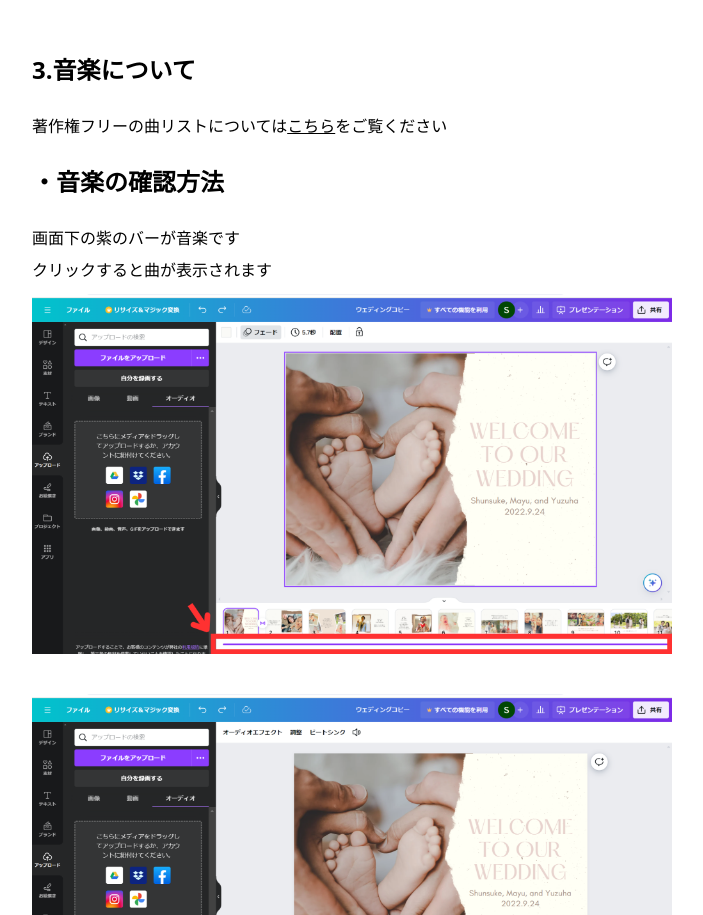
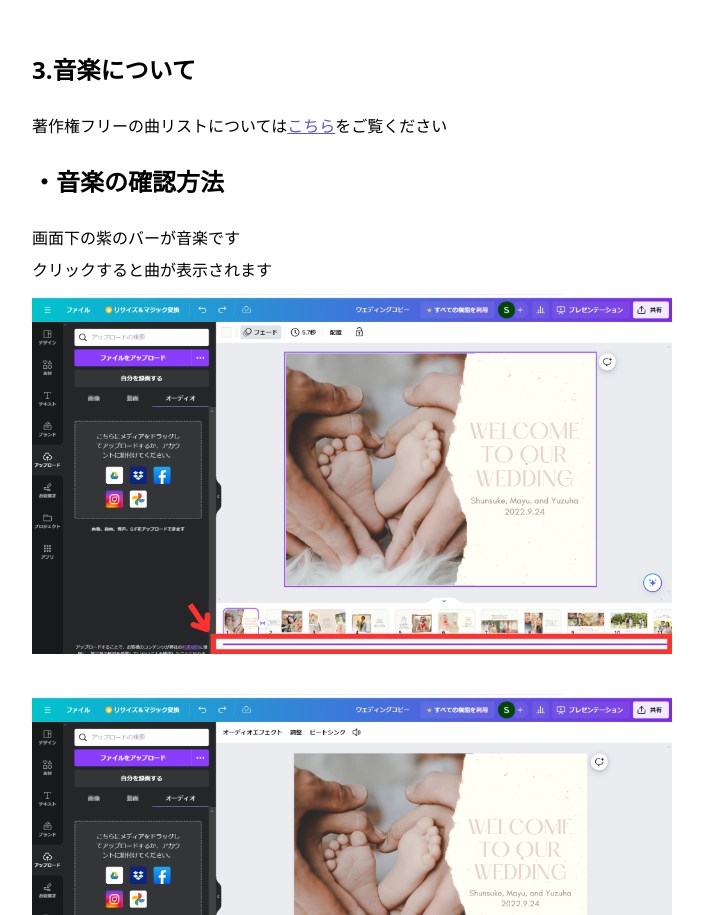
Before and after one commit to garrettomi/omidesigns-instructions, a React (Vite) app: page /PC in a window 1280 px wide. Shown: the part 4518-5433 px from the top of the page, without its empty margins (288-991 px from the left). Built offline with nearby package versions, Linux system fonts and the light colour scheme; a web font is replaced by a local one.

Commit message:
Fix: Adjust kochira links to blue

```diff
--- a/src/pages/Hajimeni.jsx
+++ b/src/pages/Hajimeni.jsx
@@ -48,7 +48,7 @@ export default function Hajimeni() {
             <p>
                 <Link
                     to="https://www.canva.com/ja_jp/affiliates/PECHIMARU/?clickId=QorzJc0DHxyKRC3w6FVG9zkkUkHTDB3UZ3dsUQ0&utm_medium=affiliate&utm_source=pechimaru_2611570&irgwc=1"
-                    className="text-[#777] hover:text-black"
+                    className="text-[#5b5bc5] hover:text-black"
                 >
                     こちら
                 </Link>
--- a/src/pages/PC.jsx
+++ b/src/pages/PC.jsx
@@ -162,7 +162,7 @@ export default function PC() {
             著作権フリーの曲リストについては
                 <Link
                     to="/music"
-                    className="underline"
+                    className="underline text-[#5b5bc5]"
                 >
                     こちら
                 </Link>
--- a/src/pages/SmartPhone.jsx
+++ b/src/pages/SmartPhone.jsx
@@ -181,7 +181,7 @@ export default function SmartPhone() {
             著作権フリーの曲リストについては
             <Link
                 to="/music"
-                className="underline"
+                className="text-[#5b5bc5] underline"
             >
                 こちら
             </Link>
```
